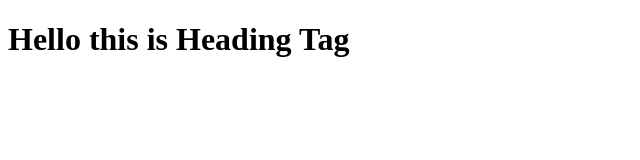
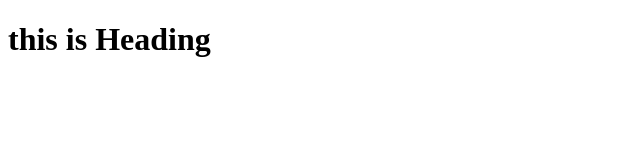
Before and after one commit to Renuka19990/sample-repo, a plain HTML site: page Layout1.html in a window 1280 px wide. Shown: the whole page, without its empty margins (0-640 px from the left). Drawn offline with Linux system fonts and the light colour scheme.

Commit message:
Layout file

```diff
--- a/indeX1.html
+++ b/Layout1.html
@@ -6,6 +6,6 @@
     <title>Document</title>
 </head>
 <body>
-    <h1>Hello this is Heading Tag</h1>
+    <h1>this is Heading</h1>
 </body>
 </html>
```
